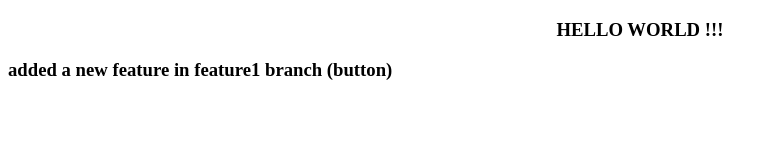
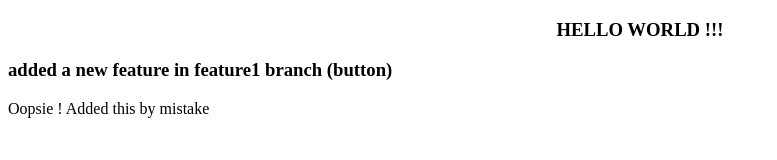
Before and after one commit to kamran2908/localRepo, a plain HTML site: page index.html in a window 1280 px wide. Shown: the whole page, without its empty margins (0-777 px from the left). Drawn offline with Linux system fonts and the light colour scheme.

Commit message:
done a mistake

```diff
--- a/index.html
+++ b/index.html
@@ -8,5 +8,7 @@
 <body>
     <h3 align="center">HELLO WORLD !!!</h3>
     <h3>added a new feature in feature1 branch (button)</h3>
+
+    <p> Oopsie ! Added this by mistake </p>
 </body>
 </html>
```
